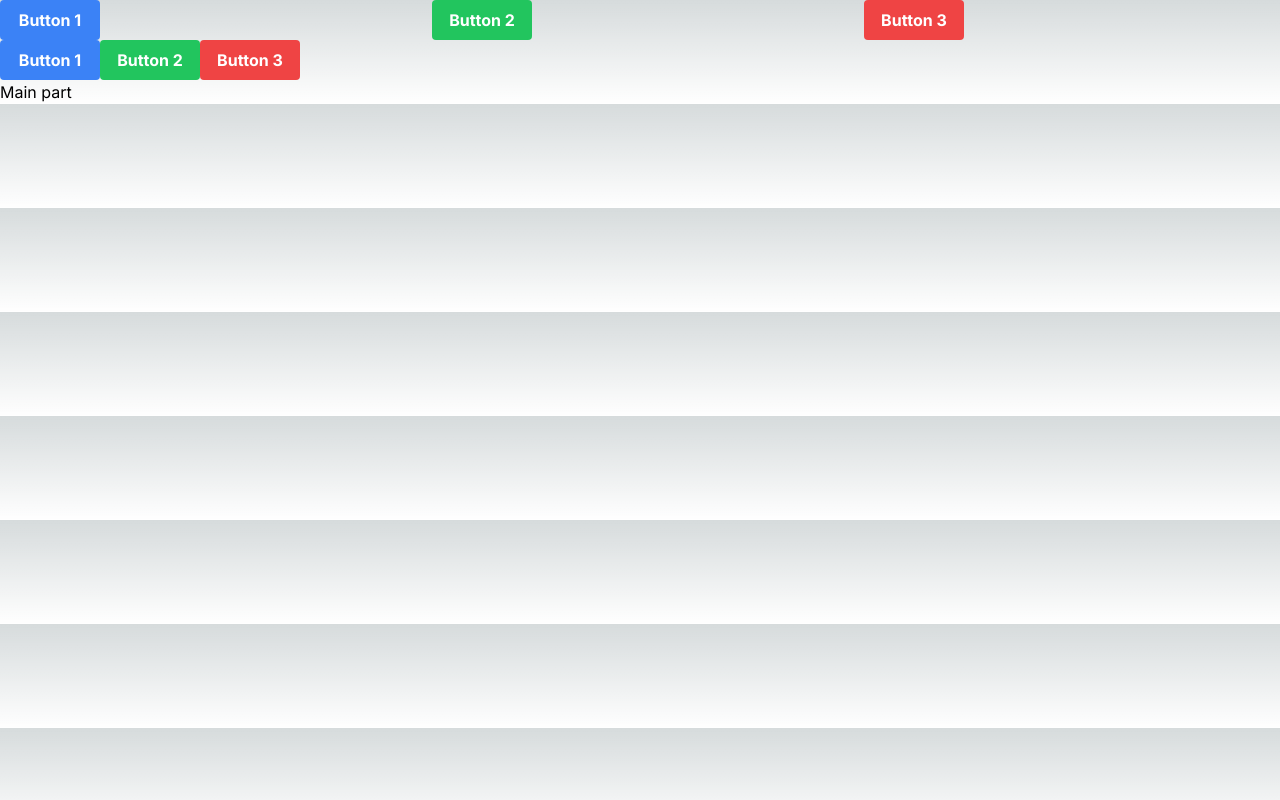
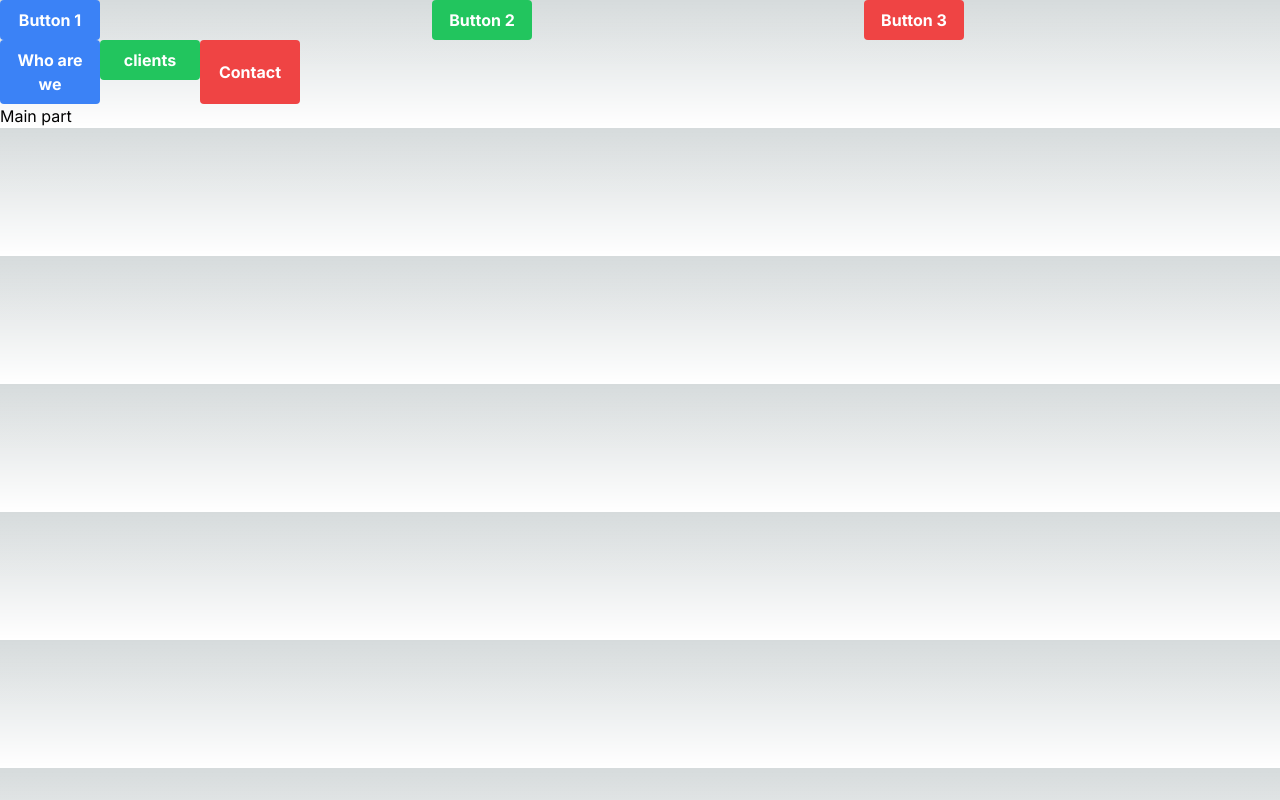
Before and after one commit to mdnelles/nextjs-boiler-products, a Next.js app: page / in a window 1280 px wide. Built offline with nearby package versions, Linux system fonts and the light colour scheme.

Commit message:
update the button action

```diff
--- a/src/app/components/NavButAlignLeft.tsx
+++ b/src/app/components/NavButAlignLeft.tsx
@@ -1,25 +1,41 @@
+import Link from "next/link";
+import router from "next/router";
 import React from "react";
 
 const ButtonContainer: React.FC = () => {
+   const handleWho = () => {
+      // Route user to /who
+      router.push("/who");
+   };
+
+   const handleContact = () => {
+      // Route user to /contact
+      router.push("/contact");
+   };
+
    return (
       <div className='flex'>
          <button
             className='bg-blue-500 hover:bg-blue-600 text-white font-bold py-2 px-4 rounded'
             style={{ width: "100px" }}
+            onClick={handleWho}
          >
-            Button 1
+            Who are we
          </button>
-         <button
-            className='bg-green-500 hover:bg-green-600 text-white font-bold py-2 px-4 rounded'
-            style={{ width: "100px" }}
-         >
-            Button 2
-         </button>
+         <Link href='/contact'>
+            <button
+               className='bg-green-500 hover:bg-green-600 text-white font-bold py-2 px-4 rounded'
+               style={{ width: "100px" }}
+            >
+               clients
+            </button>
+         </Link>
          <button
             className='bg-red-500 hover:bg-red-600 text-white font-bold py-2 px-4 rounded'
             style={{ width: "100px" }}
+            onClick={handleContact}
          >
-            Button 3
+            Contact
          </button>
       </div>
    );
```
